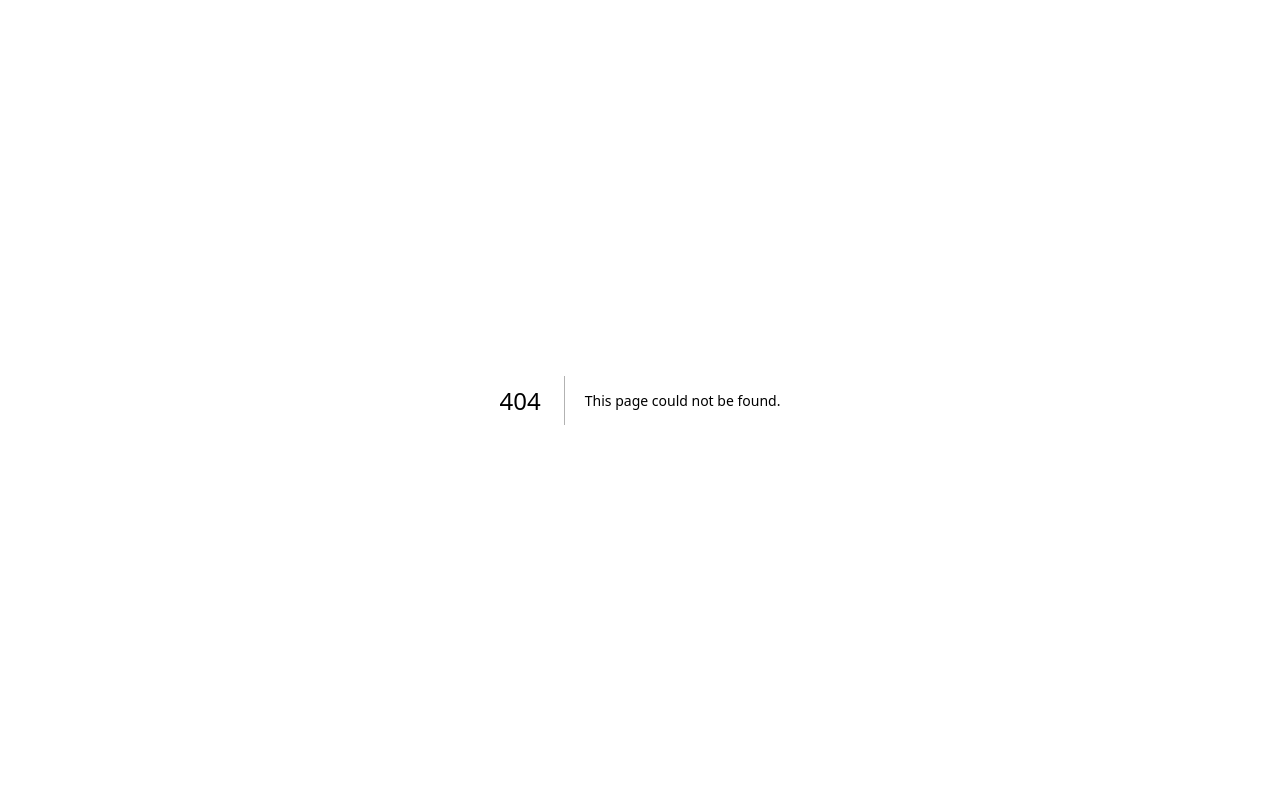
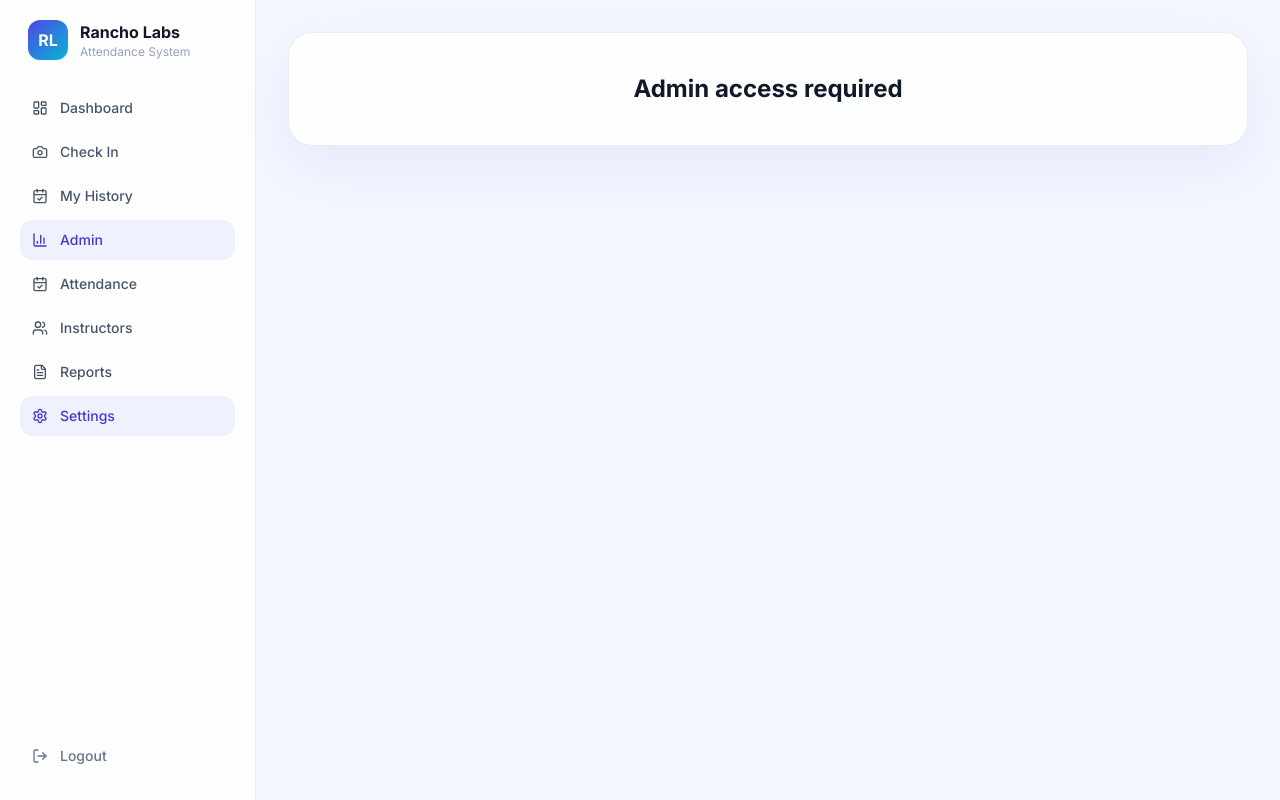
Before and after one commit to ribhutiwari08/rancho-labs-instructor-attendance, a Next.js app: page /admin/settings in a window 1280 px wide. Before the commit this address had no page. Built offline with nearby package versions, Linux system fonts and the light colour scheme; no server answers; the database is empty.

Commit message:
feat: add admin security and retention settings

```diff
--- /dev/null
+++ b/app/admin/settings/page.tsx
@@ -0,0 +1,10 @@
+import AppShell from '@/components/AppShell';
+import { ShieldCheck, Database, Clock3 } from 'lucide-react';
+import { createServerSupabaseClient } from '@/lib/supabase/server';
+
+export default async function SettingsPage(){
+ const supabase=await createServerSupabaseClient(); const {data:{user}}=await supabase.auth.getUser(); const {data:p}=await supabase.from('profiles').select('role').eq('id',user?.id??'').single();
+ if(!p||p.role!=='admin')return <AppShell><div className="surface rounded-3xl p-10 text-center"><h1 className="text-2xl font-bold">Admin access required</h1></div></AppShell>;
+ return <AppShell><div className="max-w-4xl"><p className="text-sm font-semibold text-indigo-600">System</p><h1 className="mt-1 text-3xl font-bold">Settings</h1><div className="mt-7 grid gap-5 md:grid-cols-3"><Info icon={<ShieldCheck/>} title="Security" text="Supabase Auth, Postgres RLS and private selfie storage are enabled by the migration."/><Info icon={<Database/>} title="Data retention" text="Attendance and selfie data are intended to remain active for 60 days before archive-first cleanup."/><Info icon={<Clock3/>} title="Timezone" text="Attendance calendar dates are computed using Asia/Kolkata so device clocks do not define the official date."/></div><div className="surface mt-6 rounded-2xl p-6"><h2 className="font-semibold">Production checklist</h2><ul className="mt-4 space-y-2 text-sm text-slate-600"><li>• Add production Supabase environment variables in Vercel.</li><li>• Run the SQL migration in Supabase.</li><li>• Create Auth users and matching profile rows through a trusted admin flow.</li><li>• Configure the scheduled retention endpoint using CRON_SECRET.</li></ul></div></div></AppShell>;
+}
+function Info({icon,title,text}:{icon:React.ReactNode,title:string,text:string}){return <div className="surface rounded-2xl p-5"><div className="text-indigo-600">{icon}</div><h2 className="mt-4 font-semibold">{title}</h2><p className="mt-2 text-sm leading-6 text-slate-500">{text}</p></div>}
```
